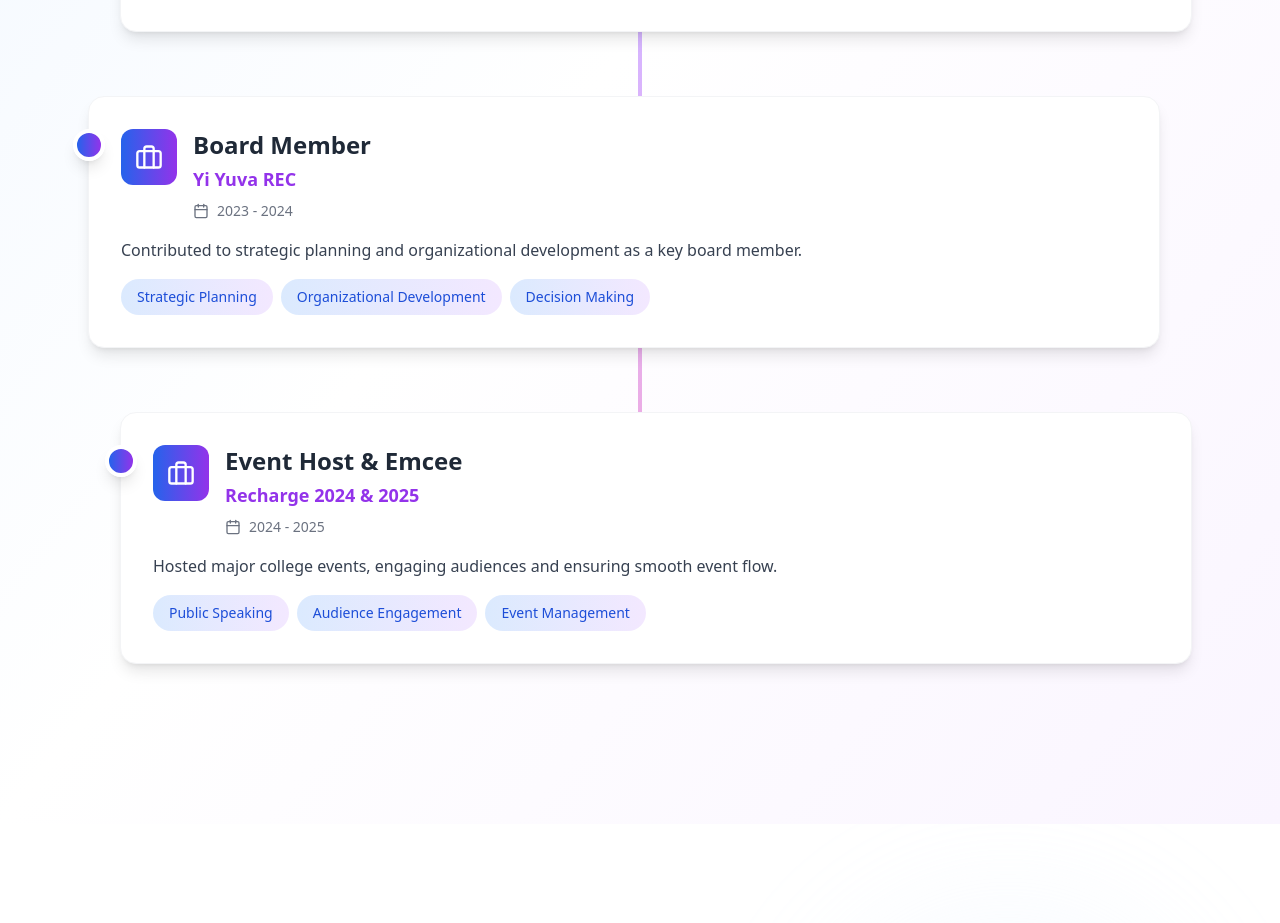
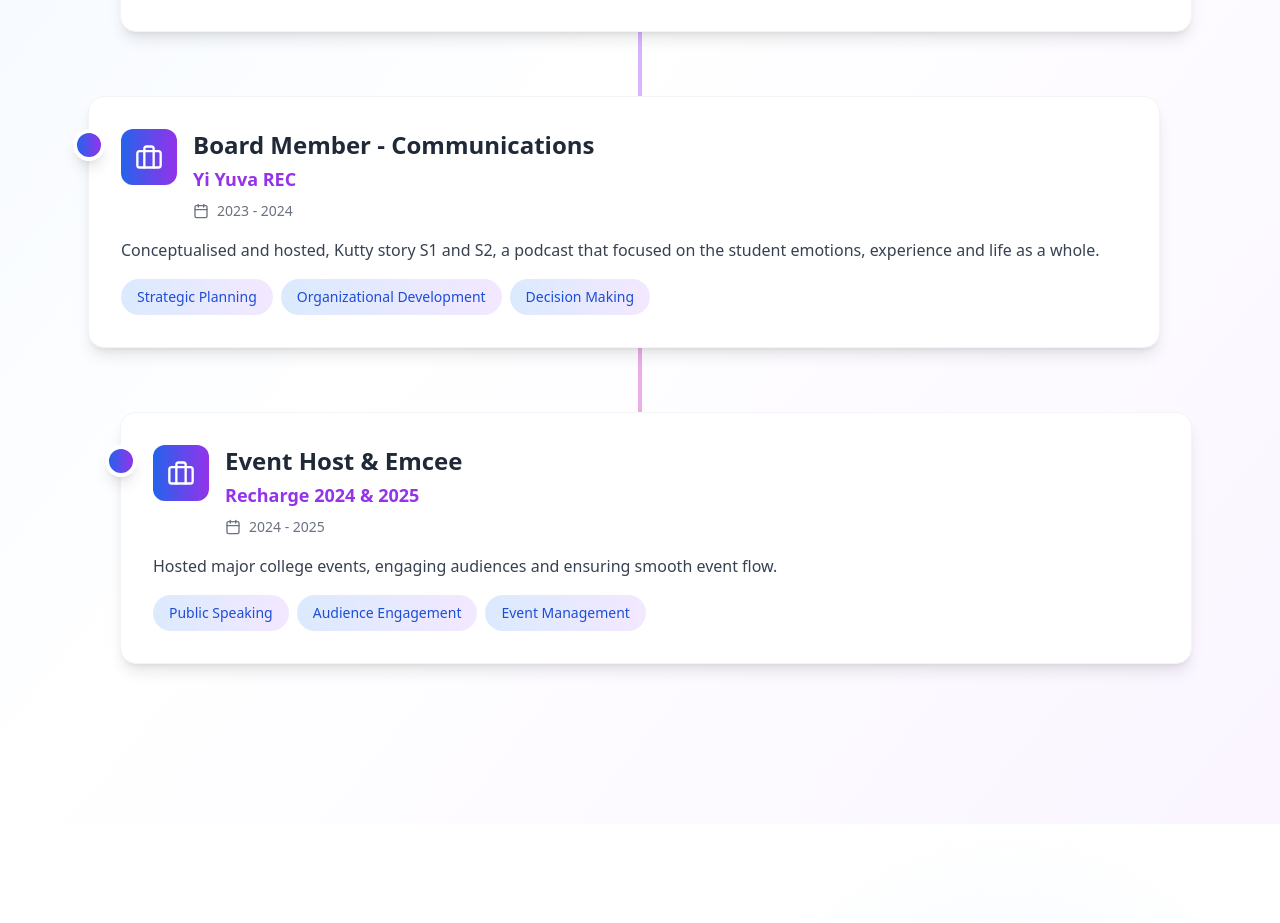
Before and after one commit to sam-verse/nandhini-rk, a React (Vite) app: page / in a window 1280 px wide. Shown: the part 2508-3431 px from the top of the page. Built offline with nearby package versions, Linux system fonts and the light colour scheme.

Commit message:
Update Experience.tsx

```diff
--- a/src/components/Experience.tsx
+++ b/src/components/Experience.tsx
@@ -16,10 +16,10 @@ const experiences = [
     highlights: ['Public Relations', 'Event Marketing', 'Community Building']
   },
   {
-    title: 'Board Member',
+    title: 'Board Member - Communications',
     organization: 'Yi Yuva REC',
     period: '2023 - 2024',
-    description: 'Contributed to strategic planning and organizational development as a key board member.',
+    description: 'Conceptualised and hosted, Kutty story S1 and S2, a podcast that focused on the student emotions, experience and life as a whole.',
     highlights: ['Strategic Planning', 'Organizational Development', 'Decision Making']
   },
   {
```
